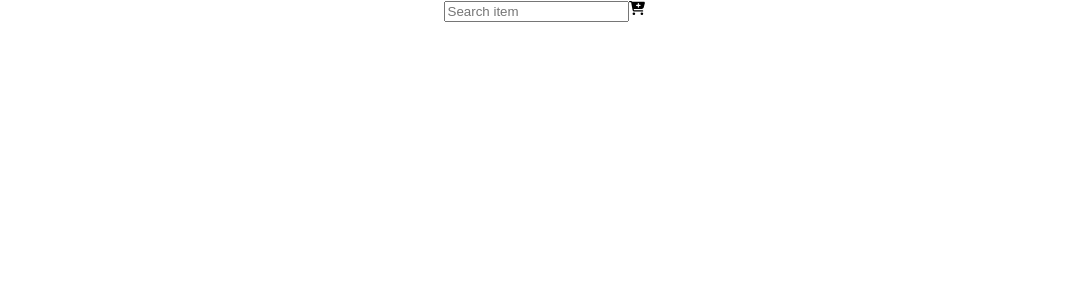
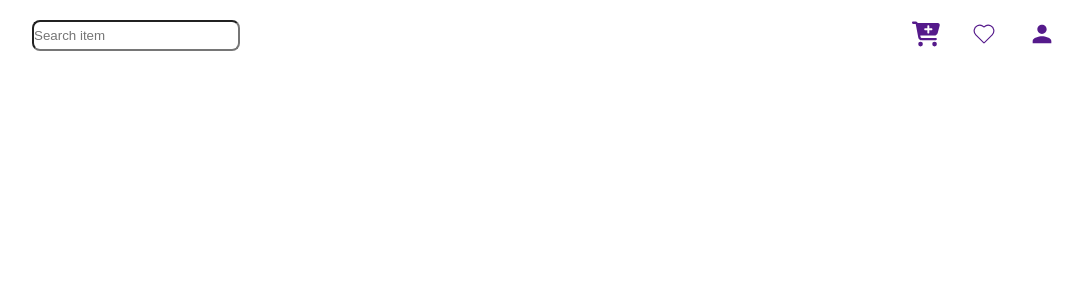
Before and after one commit to tutich/shoe-hub, a React (Create React App) app in the folder client/: page / in a window 1280 px wide. Shown: the top 300 px of the page, without its empty margins (96-1179 px from the left). Built offline with nearby package versions, Linux system fonts and the light colour scheme.

Commit message:
navbar css

```diff
--- a/client/src/components/Navbar.jsx
+++ b/client/src/components/Navbar.jsx
@@ -1,15 +1,37 @@
 import React from 'react';
 import {  FaCartPlus } from 'react-icons/fa6';
-
+import { CiHeart} from 'react-icons/ci'
+import { MdPerson} from 'react-icons/md'
 
  function Navbar() {
     return(
         <div>
-            <input
-            type='text'
-            placeholder='Search item'
-             />
-            <FaCartPlus />
+            <nav>
+                <div>
+                    <input
+                    className="search"
+                    type='text'
+                    placeholder='Search item'
+                     />
+                </div>
+                <div className="nav-icons">
+                    <div className="">
+                        <a href="" className='icon'>
+                            <FaCartPlus size={28} />
+                        </a>
+                    </div>
+                    <div className="icon">
+                        <a href="" className='icon'>
+                            <CiHeart size={28} />
+                        </a>
+                    </div>
+                    <div className="icon">
+                        <a href="" className='icon'>
+                            <MdPerson size={28}/>
+                        </a>
+                    </div>
+                </div>
+            </nav>
         </div>
     )
  }
--- a/client/src/index.css
+++ b/client/src/index.css
@@ -1,3 +1,10 @@
+* {
+  margin: 0;
+  padding: 0;
+  box-sizing: border-box;
+}
+
+
 body {
   margin: 0;
   font-family: -apple-system, BlinkMacSystemFont, 'Segoe UI', 'Roboto', 'Oxygen',
@@ -11,3 +18,31 @@ code {
   font-family: source-code-pro, Menlo, Monaco, Consolas, 'Courier New',
     monospace;
 }
+input {
+  width: 13rem;
+  height: 2.3em;
+  border-radius: 8px;
+  text-align: center;
+  place-items: center;
+  background: #fff;
+  color: black;
+}
+
+nav {
+  display: flex;
+  justify-content: center;
+  gap: 42rem;
+  padding: 20px;
+}
+.nav-icons {
+  display: flex;
+  align-items: center;
+  cursor: pointer;
+  gap: 30px;
+}
+.icon {
+  size: 4x;
+}
+.search {
+  color: red;
+}
```
